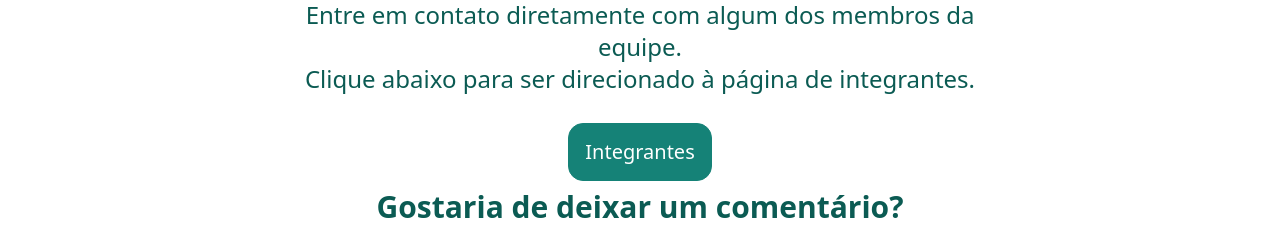
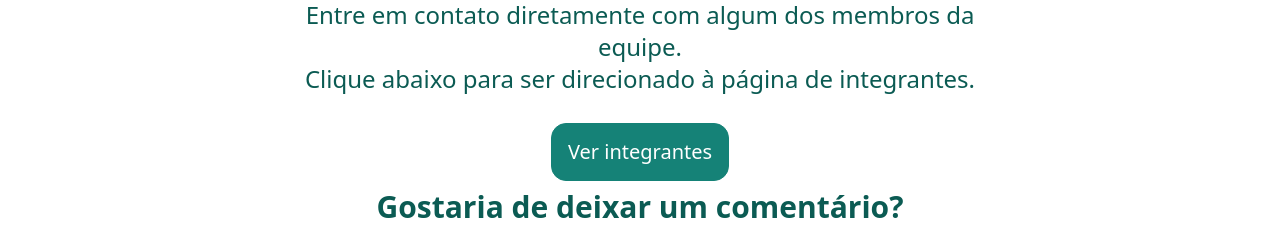
Before and after one commit to BSM-Global-Solution/evolvere, a React (Vite) app: page /contato in a window 1280 px wide. Shown: the part 1034-1265 px from the top of the page. Built offline with nearby package versions, Linux system fonts and the light colour scheme; a web font is replaced by a local one.

Commit message:
refactor(Contato): alterando a tag button para Link.

```diff
--- a/src/routes/Contato/index.tsx
+++ b/src/routes/Contato/index.tsx
@@ -216,15 +216,15 @@ export default function Contato() {
           Clique abaixo para ser direcionado à página de integrantes.
         </p>
         <div className="py-1">
-          <button
-            type="submit"
+          <Link
+            to="/nossaEquipe"
             title="Clique aqui para seguir para a página de integrantes"
             className="w-full border-1 border-[var(--color-green-400)] bg-[var(--color-green-400)] rounded-[15px] text-[18px] text-white flex gap-3 p-1.5
             hover:bg-[#158277c0] hover:border-[#158277c0] hover:duration-300
             sm:p-2 sm:mb-1 lg:p-3 lg:mt-1 xl:px-4 xl:py-3.5 xl:text-xl 2xl:text-2xl 2xl:p-4 2xl:items-center"
           >
-            Integrantes
-          </button>
+            Ver integrantes
+          </Link>
         </div>
         <h2 className="text-[var(--color-green-500)] font-bold text-xl pb-3 lg:text-2xl xl:text-3xl 2xl:text-4xl">
           Gostaria de deixar um comentário? <br />
```
Also changed, not shown: 1 other file (tests, documents, lock files or other folders).
